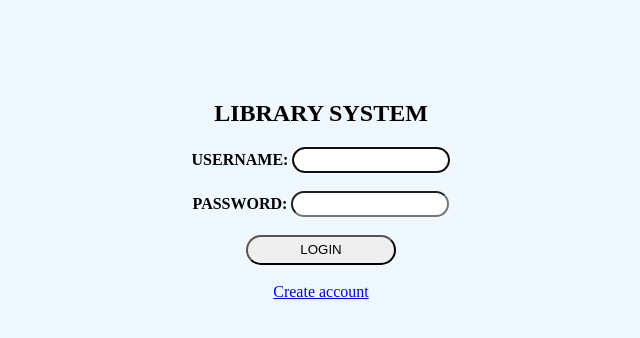
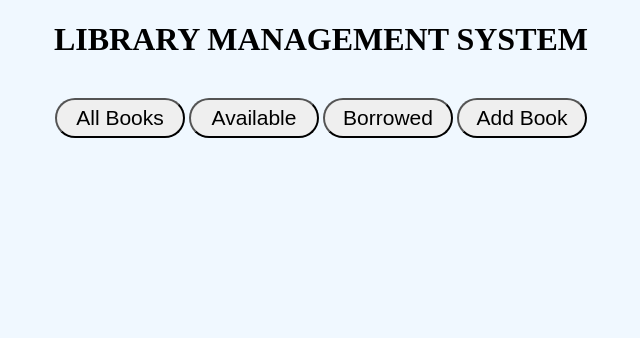
Before and after one commit to genegrace07/library_sys, a Flask app: page / in a window 1280 px wide. Shown: the top 338 px of the page, without its empty margins (319-959 px from the left). Run offline with Flask 3, Linux system fonts and the light colour scheme.

Commit message:
add main page, ongoing for buttons

```diff
--- a/app.py
+++ b/app.py
@@ -1,5 +1,6 @@
 from flask import  Flask,render_template,redirect
 from auth import auth
+from actions import action
 from librarydb import Users
 
 app = Flask(__name__)
@@ -7,10 +8,11 @@
 app.config['userid'] = Users()
 
 app.register_blueprint(auth,url_prefix='/')
-
+app.register_blueprint(action,url_prefix='/')
 @app.route('/')
 def home():
-    return render_template('login.html')
+    return render_template('main.html')
+
 
 if __name__ == "__main__":
     app.run(debug=True)
--- a/templates/login.html
+++ b/templates/login.html
@@ -5,7 +5,7 @@
 <br>
 <br>
 <h2 xmlns="http://www.w3.org/1999/html"><center>LIBRARY SYSTEM</center></h2>
-<form action="/" method="POST" align="center">
+<form action="{{ action.login }}" method="POST" align="center">
     <b>USERNAME:</b>  <input type="text" placeholder="" style="width:150px;height:20px; border-radius:100px" autofocus>
     </br>
     <br><b>PASSWORD:</b>  <input type="text" placeholder="" style="width:150px;height:20px; border-radius:100px" autofocus>
--- /dev/null
+++ b/templates/main.html
@@ -0,0 +1,19 @@
+{% extends "base.html" %}
+{% block head %}
+<meta http-equiv="refresh" content="20">
+{% endblock %}
+{% block body %}
+
+<h1><center>LIBRARY MANAGEMENT SYSTEM</center></h1><br>
+<center>
+<form action="" method="GET" style="display:inline;">
+            <button type="submit" name="filter" value="allbooks" style="width:130px;height:40px; border-radius:100px;font-size:21px;">All Books</button>
+            <button type="submit" name="filter" value="available" style="width:130px;height:40px; border-radius:100px;font-size:21px;">Available</button>
+            <button type="submit" name="filter" value="borrowed" style="width:130px;height:40px; border-radius:100px;font-size:21px;">Borrowed</button>
+
+</form>
+<form action="" method="POST" style="display:inline;">
+            <button type="submit" name="action" value="addbook" style="width:130px;height:40px; border-radius:100px;font-size:21px;">Add Book</button>
+</form>
+</center>
+{% endblock %}
--- a/templates/sign.html
+++ b/templates/sign.html
@@ -15,6 +15,6 @@
     <b>Password:</b> <input type="password" name="password" placeholder="" style="width:150px;height:20px; border-radius:100px">
     <br>
     <br><input type="submit" value="Submit" style="width:150px;height:30px; border-radius:100px" autofocus>
-    <a href=""><h3>Back</h3>
+    <a href="/"><h3>Back</h3>
 </form>
 {% endblock %}
```
Also changed, not shown: actions.py (added, +7 -0 lines).
